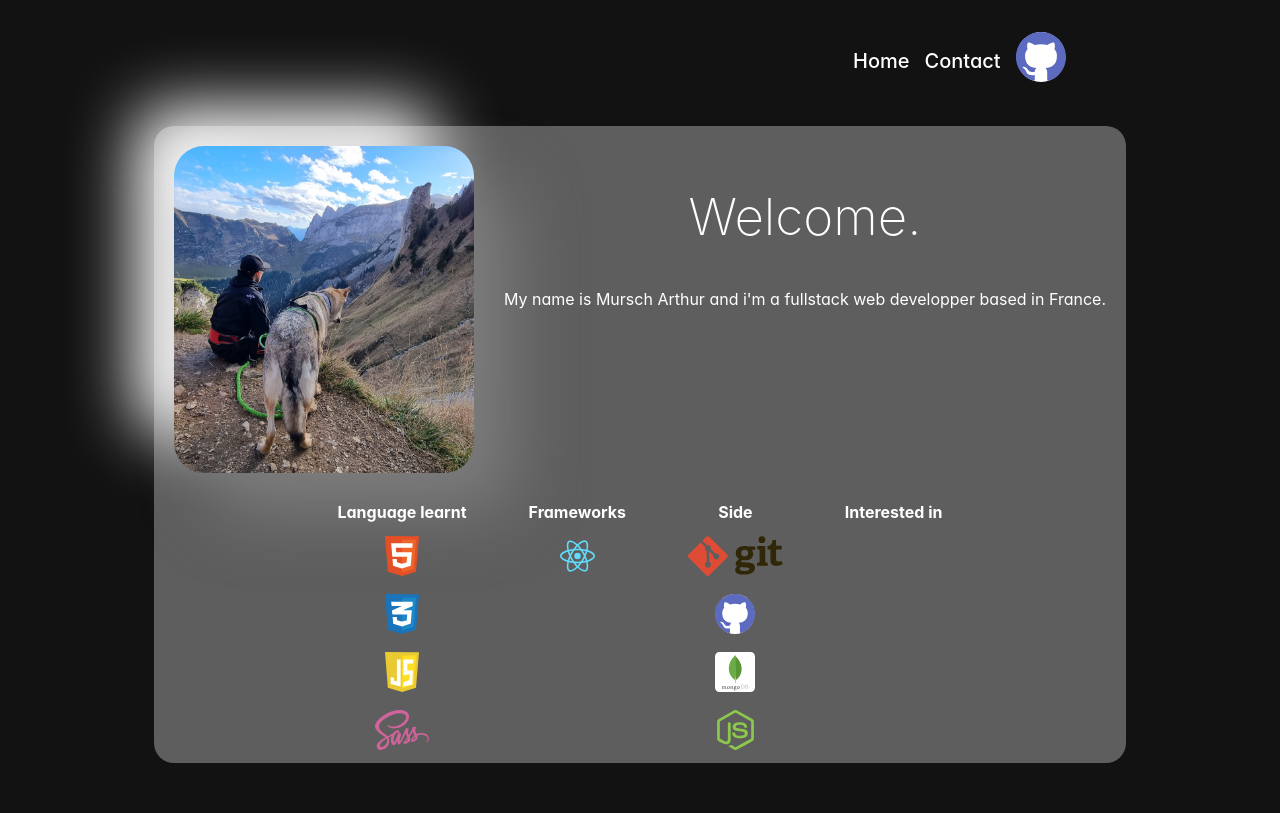
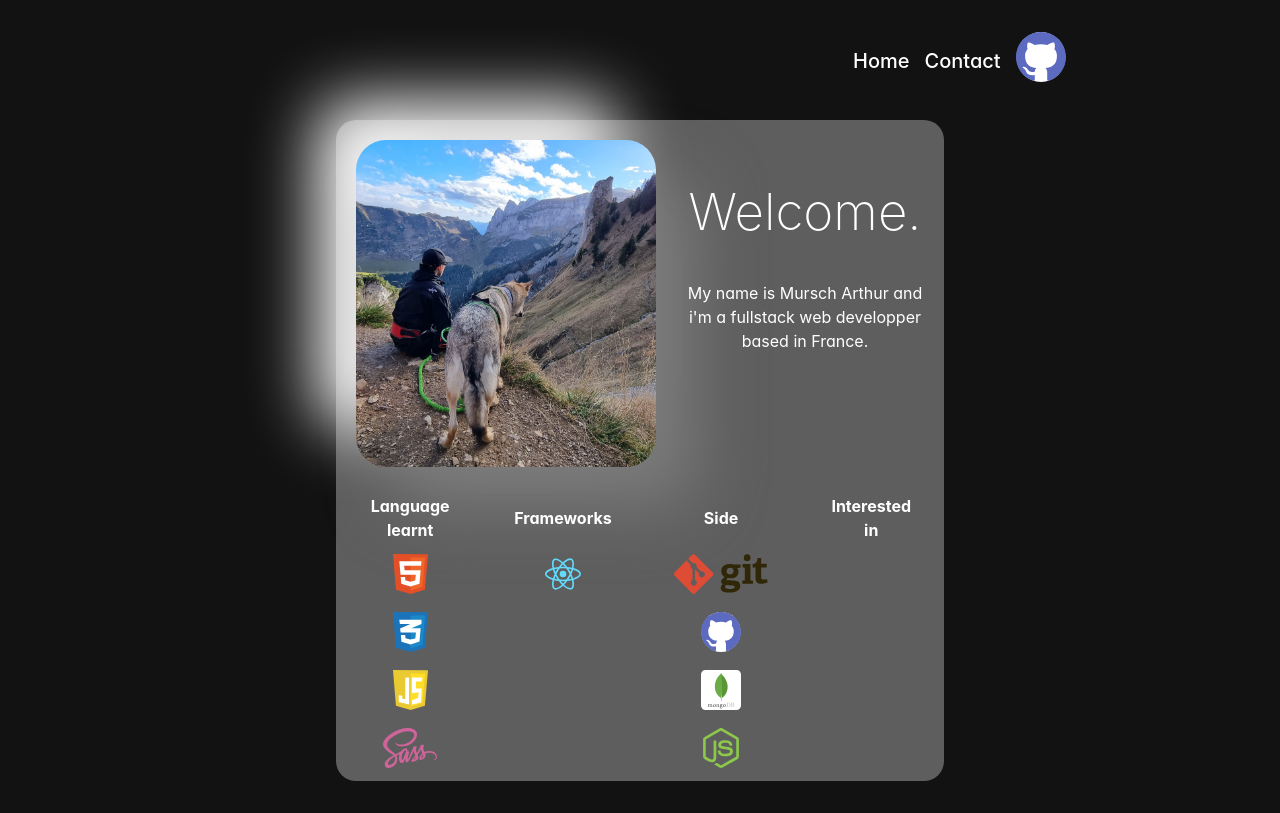
Before and after one commit to Crrux/Portfolio, a React (Vite) app: page / in a window 1280 px wide. Built offline with nearby package versions, Linux system fonts and the light colour scheme.

Commit message:
modif width main container

```diff
--- a/src/pages/Home/_home.sass
+++ b/src/pages/Home/_home.sass
@@ -1,7 +1,11 @@
 .Home
+    display: flex
+    justify-content: center
+    width: 100%
     &_Container
         background-color: #808080af
         border-radius: 20px
+        width: 50%
     &_Presentation
         padding: 20px
         display: flex
--- a/src/sass/index.css
+++ b/src/sass/index.css
@@ -16,9 +16,15 @@
   width: 50px;
 }
 
+.Home {
+  display: flex;
+  justify-content: center;
+  width: 100%;
+}
 .Home_Container {
   background-color: rgba(128, 128, 128, 0.6862745098);
   border-radius: 20px;
+  width: 50%;
 }
 .Home_Presentation {
   padding: 20px;
```
Also changed, not shown: 1 other file (tests, documents, lock files or other folders).
